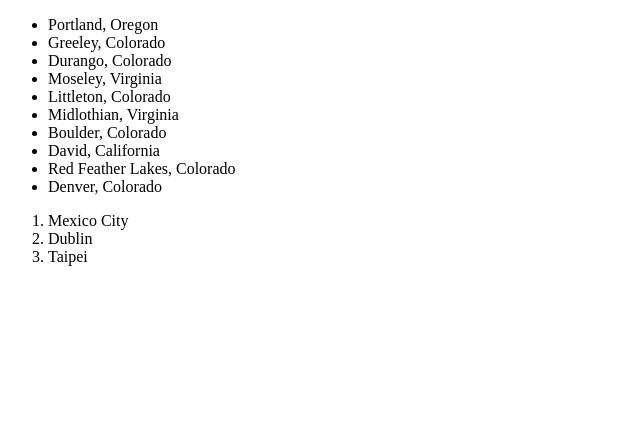
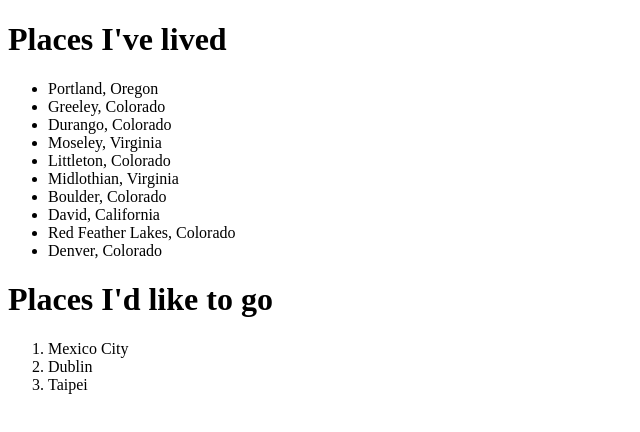
Before and after one commit to BillyZac/table-exercise, a plain HTML site: page index.html in a window 1280 px wide. Shown: the whole page, without its empty margins (0-640 px from the left). Drawn offline with Linux system fonts and the light colour scheme.

Commit message:
Add headings to lists.

```diff
--- a/index.html
+++ b/index.html
@@ -1,6 +1,7 @@
 <!DOCTYPE html>
 <html>
 <body>
+  <h1>Places I've lived</h1>
   <ul>
     <li>Portland, Oregon</li>
     <li>Greeley, Colorado</li>
@@ -13,6 +14,7 @@
     <li>Red Feather Lakes, Colorado</li>
     <li>Denver, Colorado</li>
   </ul>
+  <h1>Places I'd like to go</h1>
   <ol>
     <li>Mexico City</li>
     <li>Dublin</li>
```
